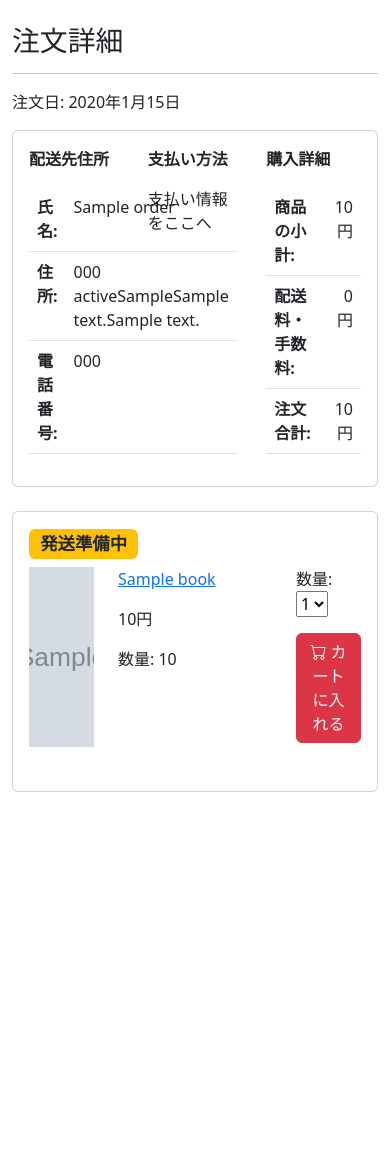
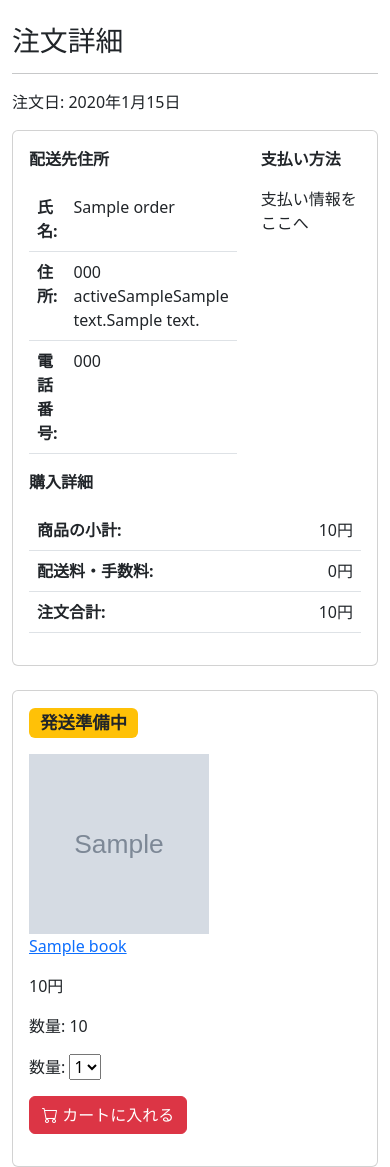
Before and after one commit to BtJ-gogo/django-ec, a Django app: template accounts/templates/order_detail.html in a window 390 px wide. Shown: the part 56-1223 px from the top of the page. Before the commit the page ends 848 px from the top, so only its background shows below. Run offline with Django 5.2, Linux system fonts and the light colour scheme; the template is opened without the code that fills it: values that come from a table or form of the project are taken from there, others are empty; tables that the repository leaves empty hold one stand-in row (values such as "Sample post"); grey boxes marked "Sample" are stand-in pictures; some libraries are stand-ins or nearby versions.

Commit message:
feat: add responsive

```diff
--- a/accounts/templates/order_detail.html
+++ b/accounts/templates/order_detail.html
@@ -13,11 +13,11 @@
     <hr>
     <p>注文日: {{ object.date|date:"Y年n月j日" }}</p>
     <div class="row mb-4">
-        <div class="col-12">
+        <div class="col">
             <div class="card">
                 <div class="card-body">
                     <div class="row">
-                        <div class="col-4">
+                        <div class="col col-md-4">
                             <p class="fw-bold">配送先住所</p>
                             <table class="table">
                                 <tr>
@@ -34,11 +34,11 @@
                                 </tr>
                             </table>
                         </div>
-                        <div class="col-4">
+                        <div class="col col-md-4">
                             <p class="fw-bold">支払い方法</p>
                             <p>支払い情報をここへ</p>
                         </div>
-                        <div class="col-4">
+                        <div class="col col-md-4">
                             <p class="fw-bold">購入詳細</p>
                             <table class="table">
                                 <tr>
@@ -65,19 +65,16 @@
             <div class="card">
                 <div class="card-body">
                     <h3><span class="badge bg-warning text-dark">{{ object.get_shipping_status_display }}</span></h3>
-                    <div class="row">
-                        <div class="col-12">
                     {% for item in object.orderitem_set.all %}
-                            <div class="row mb-3">
-                                <div class="col-3">
-                                    <img src="{{ item.product.image.url }}" alt="{{ item.product.name }}" class="img-fluid img-cart">
-                                </div>
-                                <div class="col-6">
+                    <div class="d-flex flex-column flex-md-row mt-3">
+                        <img src="{{ item.product.image.url }}" alt="{{ item.product.name }}" class="img-cart me-3">
+                        <div class="d-flex flex-column flex-md-row justify-content-between w-75">
+                        <div>
                             <p><a href="{{ item.product.get_absolute_url }}">{{ item.product.name }}</a></p>
                             <p>{{ item.price|intcomma }}円</p>
                             <p>数量: {{ item.quantity }}</p>
                         </div>
-                                <div class="col-3">
+                        <div>
                             {% if item.product.stock > 0 %}
                             <form method="post" action="{% url 'carts:add_cart' item.product.pk %}" class="mb-3">
                                 {% csrf_token %}
@@ -89,9 +86,8 @@
                             {% endif %}
                         </div>
                         </div>
+                    </div>
                     {% endfor %}
-                        </div>
-                    </div>
                 </div>
             </div>
         </div>
```
Lines whose indentation alone changed are shown as unchanged.
